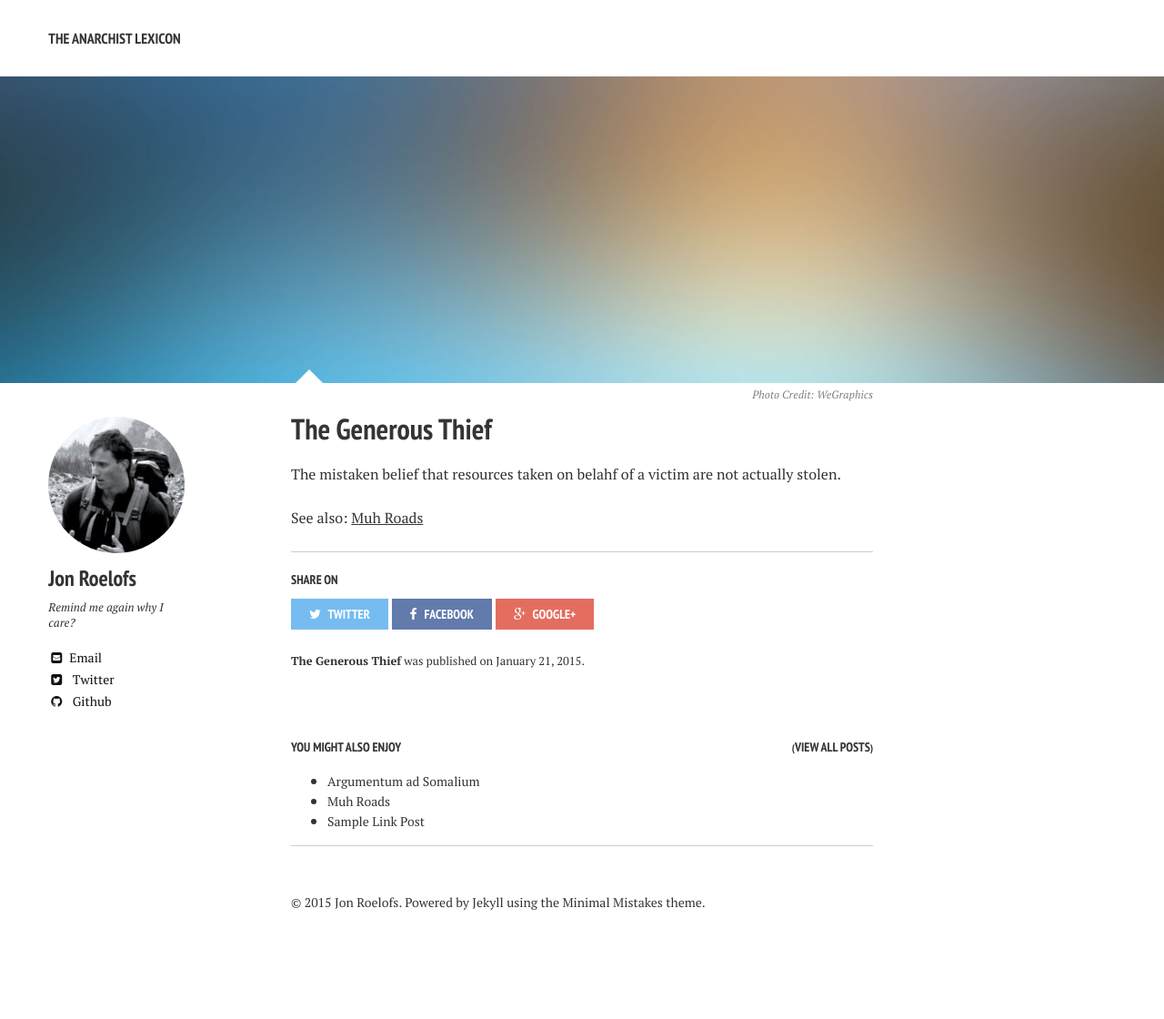
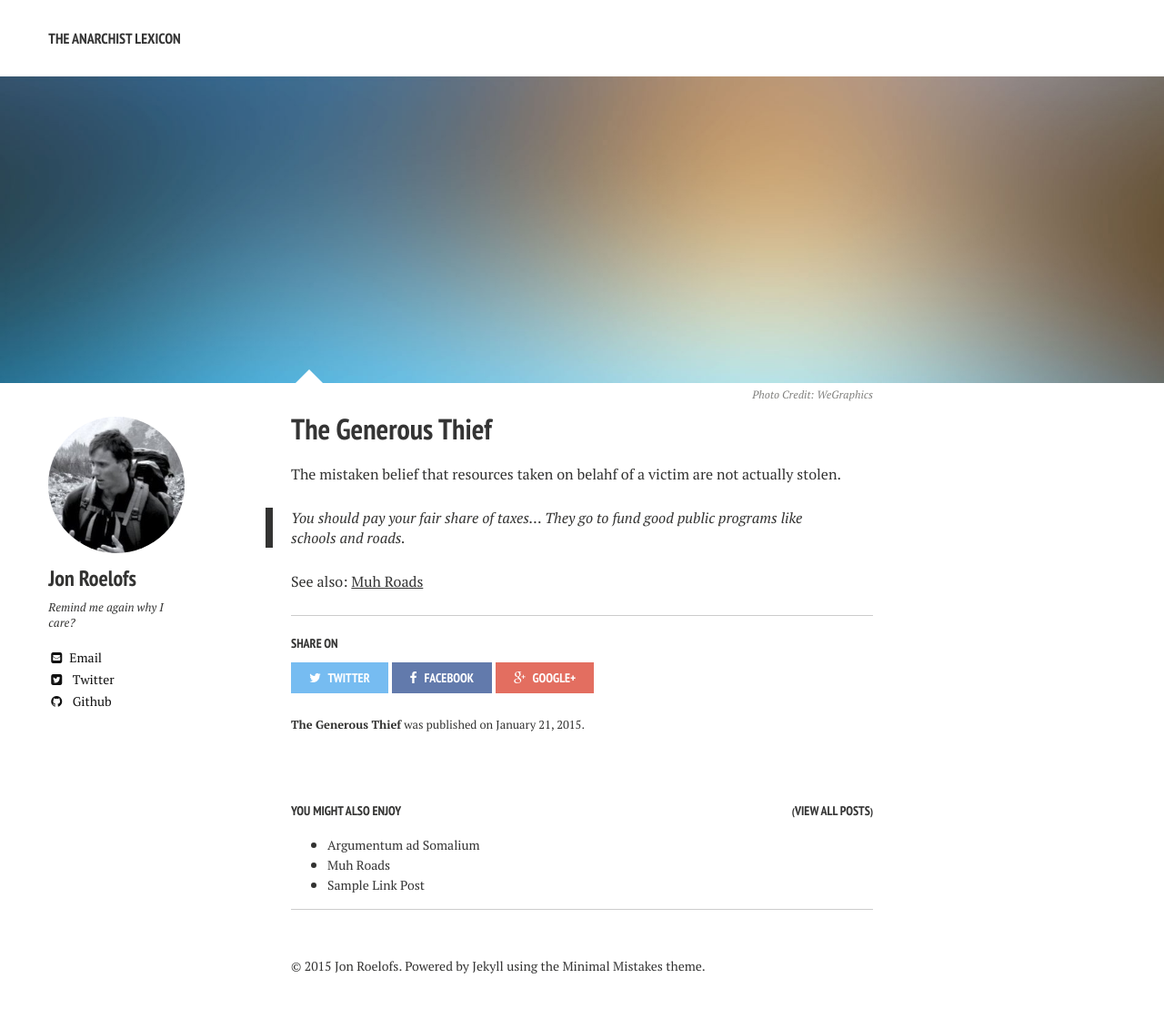
Before and after one commit to anarchistlexicon/anarchistlexicon.github.io, a Jekyll site: the page built from _posts/2015-01-21-generous-theif.md, in a window 1280 px wide. Shown: the whole page at 91% size. Built offline with Jekyll 4.4.1, drawn with Linux system fonts in a browser that asks for light colours; nearby versions of some CDN libraries; before the commit the page ends 1050 px from its top, so only the background shows below that.

Commit message:
Fix generous theif's quote

```diff
--- a/_posts/2015-01-21-generous-theif.md
+++ b/_posts/2015-01-21-generous-theif.md
@@ -13,6 +13,6 @@ image:
 
 The mistaken belief that resources taken on belahf of a victim are not actually stolen.
 
-> {{ You should pay your fair share of taxes... They go to fund good public programs like schools and roads. }}
+> You should pay your fair share of taxes... They go to fund good public programs like schools and roads.
 
 See also: [Muh Roads](/muh-roads)
```
